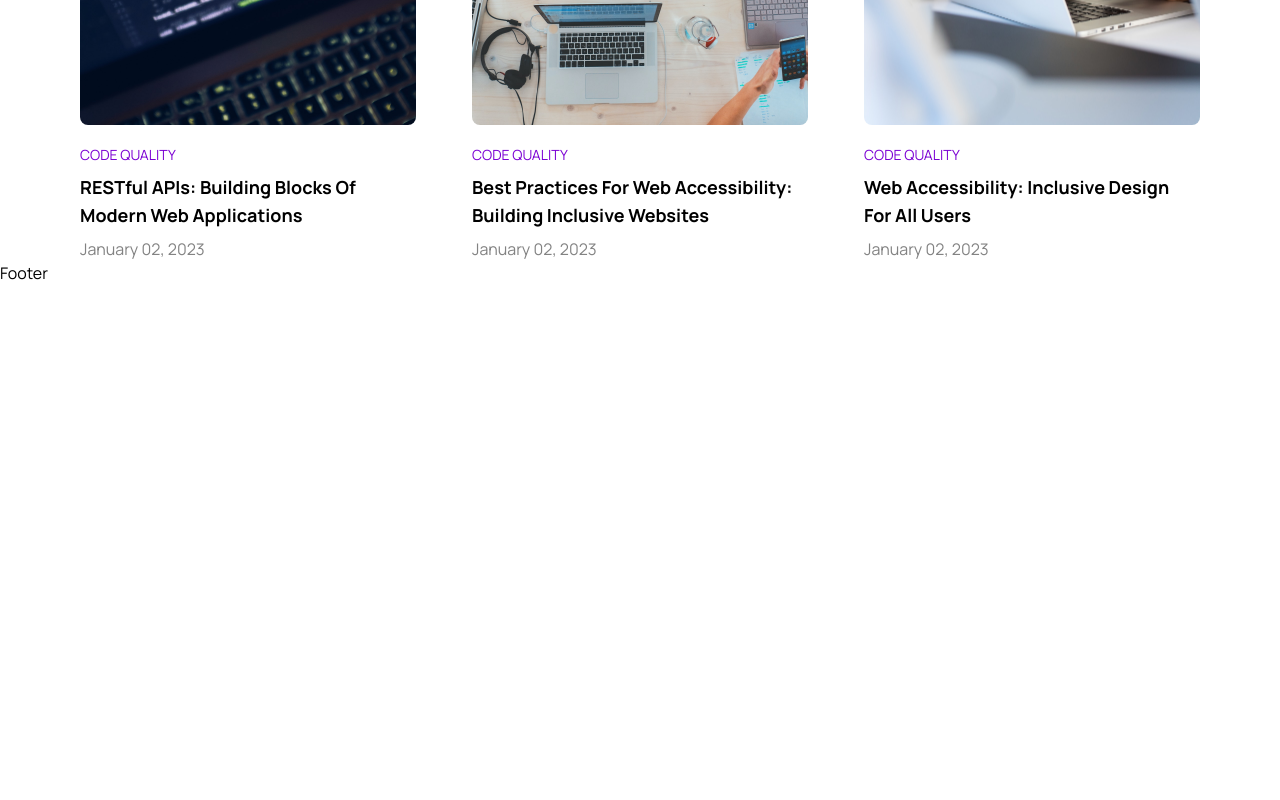
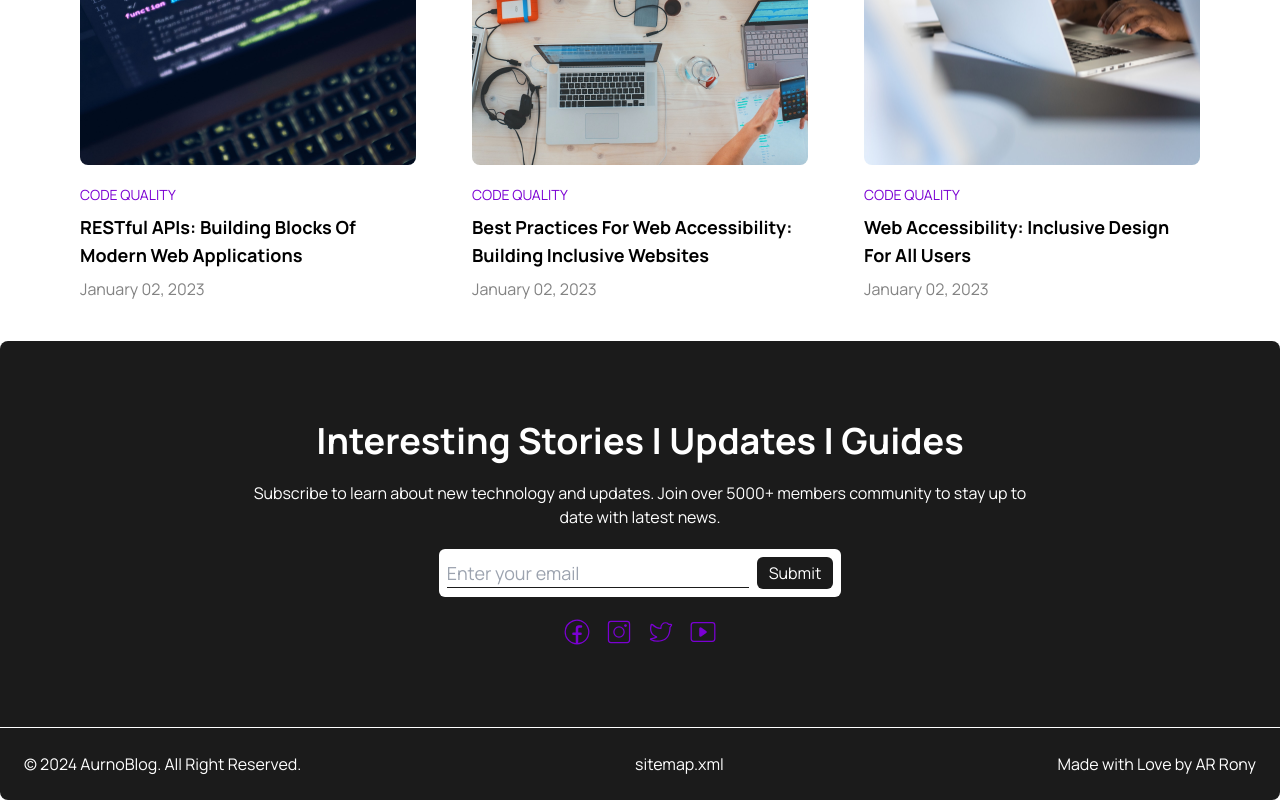
Before and after one commit to ar-rony/aurno-nextblog, a Next.js app: page / in a window 1280 px wide. Shown: the part 2087-2887 px from the top of the page. Before the commit the page ends 2372 px from the top, so only its background shows below. Built offline with nearby package versions, Linux system fonts and the light colour scheme.

Commit message:
Footer Completed

```diff
--- a/src/app/layout.tsx
+++ b/src/app/layout.tsx
@@ -20,7 +20,7 @@ export default function RootLayout({
   return (
     <html lang="en">
       <body className={`${inter.variable} ${manrope.variable} container font-mr bg-light dark:bg-dark`}>
-        <div className="flex flex-col min-h-screen px-5 sm:p-0">
+        <div className="flex flex-col min-h-screen px-5 gap-10 sm:p-0">
           <Header />
           <div className="flex-1 flex items-center">{children}</div>
           <Footer />
--- a/src/components/Footer/Footer.jsx
+++ b/src/components/Footer/Footer.jsx
@@ -1,8 +1,32 @@
+import Link from 'next/link'
 import React from 'react'
+import Social from "@/components/Header/Social"
 
 const Footer = () => {
   return (
-    <div  className='bg-white'>Footer</div>
+    <div  className='bg-dark rounded-lg *:text-light'>
+      <div className='w-full px-5 sm:px-6 sm:w-4/6 mx-auto text-center py-10 sm:py-20 flex items-center flex-col gap-5'>
+        <h3 className='text-xl sm:text-4xl font-bold'>Interesting Stories | Updates | Guides
+        </h3>
+        <p>Subscribe to learn about new technology and updates. Join over 5000+ members community to stay up to date with latest news.</p>
+        <form className='bg-light p-2 flex gap-2 items-center rounded-md sm:w-1/2'>
+          <input className='bg-transparent text-lg outline-none flex-1 border-b  text-dark' type="email" placeholder='Enter your email' />
+          <button className='bg-dark px-3 py-1 rounded-md'>Submit</button>
+        </form>
+        <Social />
+      </div>
+      <div className='border-t border-t-light p-6 *:text-light flex flex-col sm:flex-row items-center justify-between gap-4'>
+        <div className="">
+          &copy; 2024 AurnoBlog. All Right Reserved.
+        </div>
+        <div className="">
+          <Link href="/">sitemap.xml</Link>
+        </div>
+        <div className="">
+          Made with Love by <Link href="#">AR Rony</Link>
+        </div>
+      </div>
+    </div>
   )
 }
 
--- a/src/components/Header/Header.jsx
+++ b/src/components/Header/Header.jsx
@@ -9,6 +9,7 @@ const Header = () => {
       <Logo />
       <Navbar />
       <Social />
+      <div className="cursor-pointer sm:hidden text-4xl rotate-90"> |||</div>
     </header>
   )
 }
--- a/src/components/Header/Social.jsx
+++ b/src/components/Header/Social.jsx
@@ -3,7 +3,7 @@ import { CiInstagram, CiFacebook, CiTwitter, CiYoutube } from "react-icons/ci";
 import Link from 'next/link'
 const Social = () => {
   return (
-    <div className='flex gap-3 *:text-3xl *:text-accent'>
+    <div className='hidden sm:flex gap-3 *:text-3xl *:text-accent'>
         <Link href={"#"}><CiFacebook  className='hover:scale-125 transition-all ease-linear duration-200' /></Link>
         <Link href={"#"}><CiInstagram  className='hover:scale-125 transition-all ease-linear duration-200'/></Link>
         <Link href={"#"}><CiTwitter className='hover:scale-125 transition-all ease-linear duration-200' /></Link>
```
